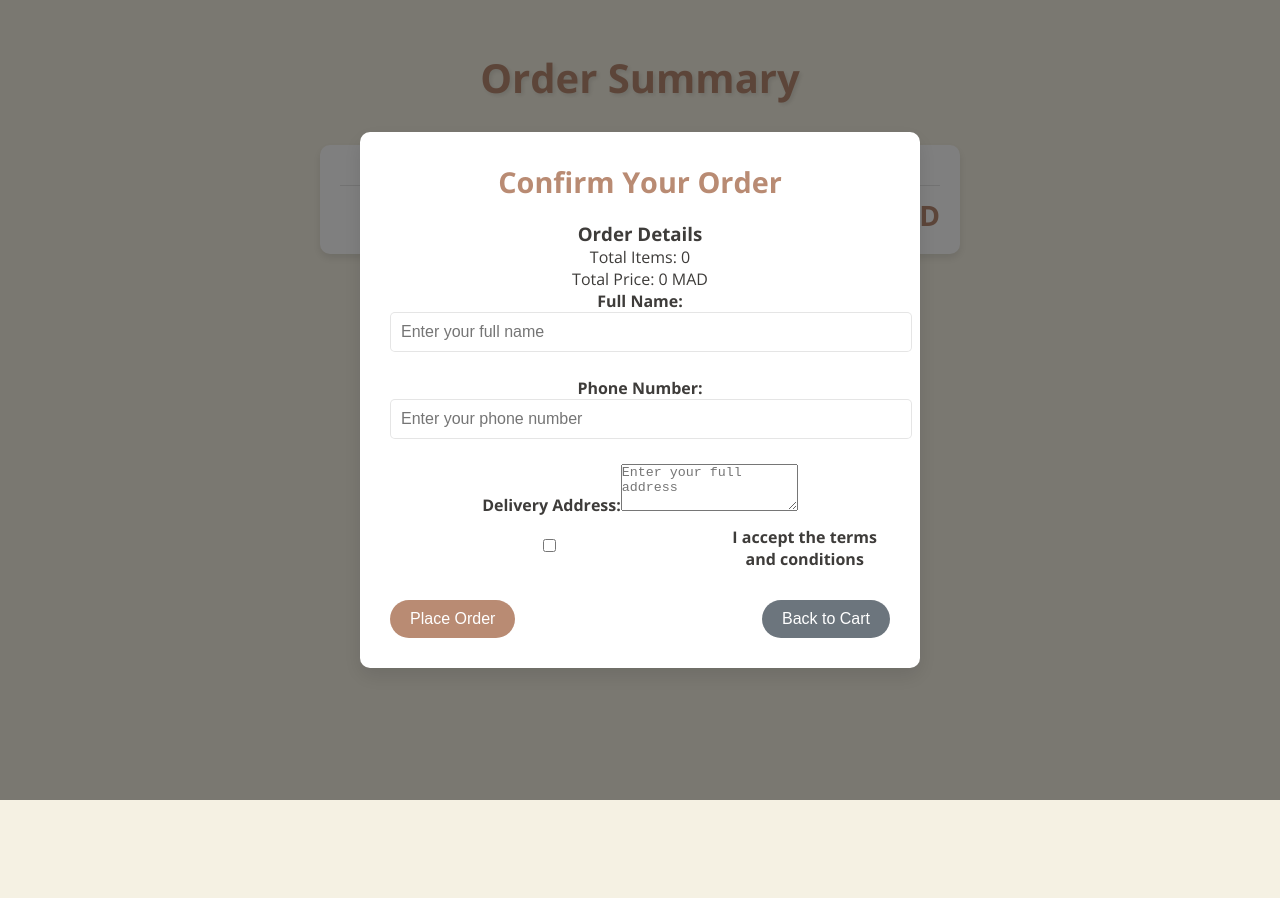
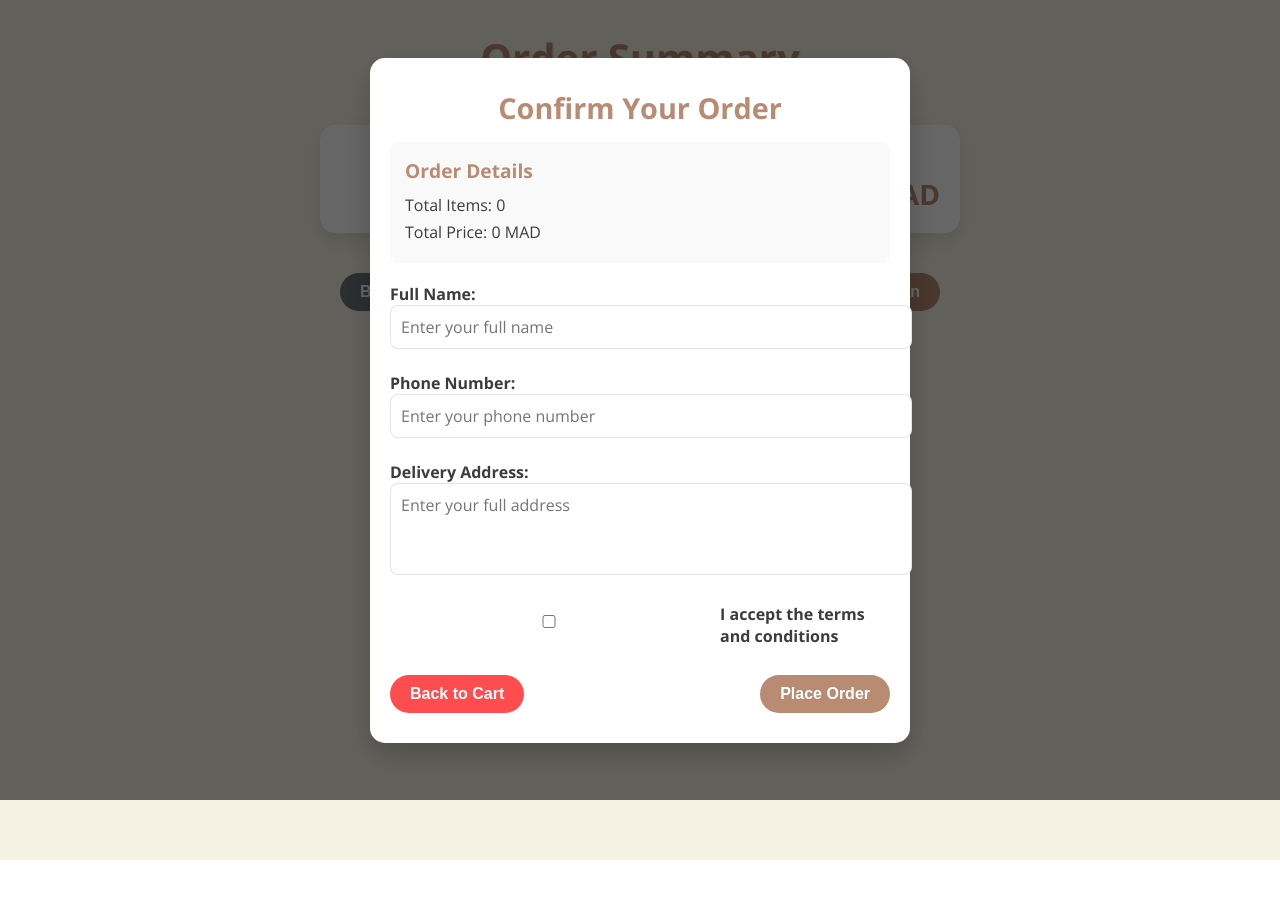
Before and after one commit to ayoubmorchid/bookhaven, a React (Create React App) app: page /checkout in a window 1280 px wide. Both pictures are taken after a click on the button "Proceed to Shipping Information". After the commit the page ends 860 px from the top, so only its background shows below. Built offline with nearby package versions, Linux system fonts and the light colour scheme.

Commit message:
change shopping infomration again 2

```diff
--- a/src/pages/Checkout.jsx
+++ b/src/pages/Checkout.jsx
@@ -106,13 +106,13 @@ const Checkout = () => {
         </div>
       </form>
       <div className="popup-actions">
-        <button onClick={handleConfirmPurchase} className="confirm-btn">
-          Place Order
-        </button>
-        <button onClick={handleClosePopup} className="continue-btn">
-          Back to Cart
-        </button>
-      </div>
+      <button onClick={handleClosePopup} className="continue-btn">
+        Back to Cart
+      </button>
+      <button onClick={handleConfirmPurchase} className="confirm-btn">
+        Place Order
+      </button>
+    </div>
     </div>
   </div>
 )}
--- a/src/style/Checkout.css
+++ b/src/style/Checkout.css
@@ -10,9 +10,11 @@
   --hover-color: #a00000; /* لون التحويم */
 }
 
+/* صفحة Checkout */
+
 .checkout-container {
   text-align: center;
-  padding: 50px;
+  padding: 30px 20px;
   font-family: 'Open Sans', sans-serif;
   color: var(--text-color);
   background-color: var(--background-color);
@@ -29,13 +31,13 @@
   color: var(--primary-color);
   font-weight: bold;
   margin-bottom: 20px;
-  text-shadow: 2px 2px 4px var(--box-shadow-color);
+  text-shadow: 1px 1px 2px var(--box-shadow-color);
 }
 
 .checkout-items {
   background-color: #fff;
-  border-radius: 10px;
-  box-shadow: 0 4px 8px var(--box-shadow-color);
+  border-radius: 15px;
+  box-shadow: 0 8px 20px var(--box-shadow-color);
   padding: 20px;
   width: 90%;
   max-width: 600px;
@@ -47,13 +49,19 @@
   align-items: center;
   margin-bottom: 15px;
   gap: 15px;
+  border-bottom: 1px solid var(--box-shadow-color);
+  padding-bottom: 15px;
+}
+
+.item:last-child {
+  border-bottom: none;
 }
 
 .item-image {
   width: 80px;
   height: 100px;
   object-fit: cover;
-  border-radius: 8px;
+  border-radius: 10px;
   border: 1px solid var(--box-shadow-color);
 }
 
@@ -85,8 +93,17 @@
   color: var(--primary-color);
   text-align: right;
   margin-top: 20px;
-  border-top: 1px solid var(--box-shadow-color);
   padding-top: 10px;
+}
+
+/* أزرار Checkout */
+
+.checkout-actions {
+  display: flex;
+  justify-content: space-between;
+  width: 100%;
+  max-width: 600px;
+  margin-top: 20px;
 }
 
 .confirm-btn {
@@ -96,6 +113,7 @@
   border: none;
   border-radius: 25px;
   font-size: 1rem;
+  font-weight: bold;
   cursor: pointer;
   transition: background-color 0.3s ease, transform 0.2s ease;
 }
@@ -105,7 +123,23 @@
   transform: scale(1.05);
 }
 
-/* Popup Styles */
+.back-btn {
+  background-color: #6c757d;
+  color: white;
+  padding: 10px 20px;
+  border: none;
+  border-radius: 25px;
+  font-size: 1rem;
+  font-weight: bold;
+  cursor: pointer;
+  transition: background-color 0.3s ease, transform 0.2s ease;
+}
+
+.back-btn:hover {
+  background-color: #5a6268;
+}
+
+/* نافذة الشحن (Popup) */
 
 .popup-overlay {
   position: fixed;
@@ -113,7 +147,7 @@
   left: 0;
   width: 100%;
   height: 100%;
-  background-color: rgba(0, 0, 0, 0.5);
+  background-color: rgba(0, 0, 0, 0.6);
   display: flex;
   justify-content: center;
   align-items: center;
@@ -121,48 +155,80 @@
 }
 
 .popup {
-  background-color: #fff;
-  border-radius: 10px;
-  box-shadow: 0 8px 20px var(--box-shadow-color);
-  padding: 30px;
+  background-color: #ffffff;
+  border-radius: 15px;
+  box-shadow: 0 12px 30px rgba(0, 0, 0, 0.2);
+  padding: 30px 20px;
   width: 90%;
   max-width: 500px;
   text-align: center;
+  position: relative;
 }
 
 .popup h2 {
   font-size: 1.8rem;
   color: var(--primary-color);
+  margin-bottom: 15px;
+  font-weight: bold;
+}
+
+.order-summary {
+  background-color: #f9f9f9;
+  border-radius: 8px;
+  padding: 15px;
   margin-bottom: 20px;
-  font-weight: bold;
+  text-align: left;
+}
+
+.order-summary h3 {
+  font-size: 1.2rem;
+  color: var(--primary-color);
+  margin-bottom: 10px;
+}
+
+.order-summary p {
+  font-size: 1rem;
+  color: var(--text-color);
+  margin: 5px 0;
 }
 
 .shipping-form label {
   display: block;
-  margin-bottom: 10px;
+  margin-bottom: 8px;
   font-size: 1rem;
   color: var(--text-color);
+  font-weight: bold;
+  text-align: left;
 }
 
-.shipping-form input {
+.shipping-form input,
+.shipping-form textarea {
   width: 100%;
   padding: 10px;
   margin-bottom: 15px;
   border: 1px solid var(--box-shadow-color);
-  border-radius: 5px;
+  border-radius: 8px;
   font-size: 1rem;
+  font-family: 'Open Sans', sans-serif;
 }
 
-.shipping-form input:focus {
+.shipping-form textarea {
+  resize: none;
+  height: 70px;
+}
+
+.shipping-form input:focus,
+.shipping-form textarea:focus {
   outline: none;
   border-color: var(--primary-color);
-  box-shadow: 0 0 5px var(--primary-color);
+  box-shadow: 0 0 6px var(--primary-color);
 }
 
 .terms {
   display: flex;
   align-items: center;
-  gap: 10px;
+  justify-content: start;
+  gap: 12px;
   font-size: 0.9rem;
   color: var(--subtext-color);
   margin-bottom: 20px;
@@ -175,78 +241,36 @@
   margin-top: 20px;
 }
 
-.continue-btn {
-  background-color: #6c757d;
-  color: #fff;
+.confirm-btn {
+  background-color: var(--primary-color);
+  color: #ffffff;
   padding: 10px 20px;
   border: none;
   border-radius: 25px;
   font-size: 1rem;
+  font-weight: bold;
+  cursor: pointer;
+  transition: background-color 0.3s ease, transform 0.2s ease;
+}
+
+.confirm-btn:hover {
+  background-color: #45a049;
+  transform: scale(1.05);
+}
+
+.continue-btn {
+  background-color: #ff4d4f;
+  color: #ffffff;
+  padding: 10px 20px;
+  border: none;
+  border-radius: 25px;
+  font-size: 1rem;
+  font-weight: bold;
   cursor: pointer;
   transition: background-color 0.3s ease, transform 0.2s ease;
 }
 
 .continue-btn:hover {
-  background-color: #5a6268;
+  background-color: #d9363e;
   transform: scale(1.05);
 }
-
-
-
-.remove-btn {
-  background-color: #ff4d4f;
-  color: white;
-  border: none;
-  padding: 8px 12px;
-  border-radius: 5px;
-  font-size: 0.9rem;
-  cursor: pointer;
-  transition: background-color 0.3s ease;
-}
-
-.remove-btn:hover {
-  background-color: #d9363e;
-}
-
-
-.quantity-controls {
-  display: flex;
-  align-items: center;
-  gap: 10px;
-}
-
-.quantity-controls button {
-  background-color: #4caf50;
-  color: white;
-  border: none;
-  padding: 5px 10px;
-  border-radius: 5px;
-  font-size: 1rem;
-  cursor: pointer;
-  transition: background-color 0.3s ease;
-}
-
-.quantity-controls button:hover {
-  background-color: #388e3c;
-}
-
-.quantity-controls span {
-  font-size: 1.2rem;
-  font-weight: bold;
-}
-
-.back-btn {
-  background-color: #6c757d;
-  color: white;
-  padding: 10px 20px;
-  border: none;
-  border-radius: 25px;
-  font-size: 1rem;
-  cursor: pointer;
-  transition: background-color 0.3s ease;
-  margin-right: 10px; /* لإبعاد الزر عن الزر الآخر */
-}
-
-.back-btn:hover {
-  background-color: #5a6268;
-}
```
